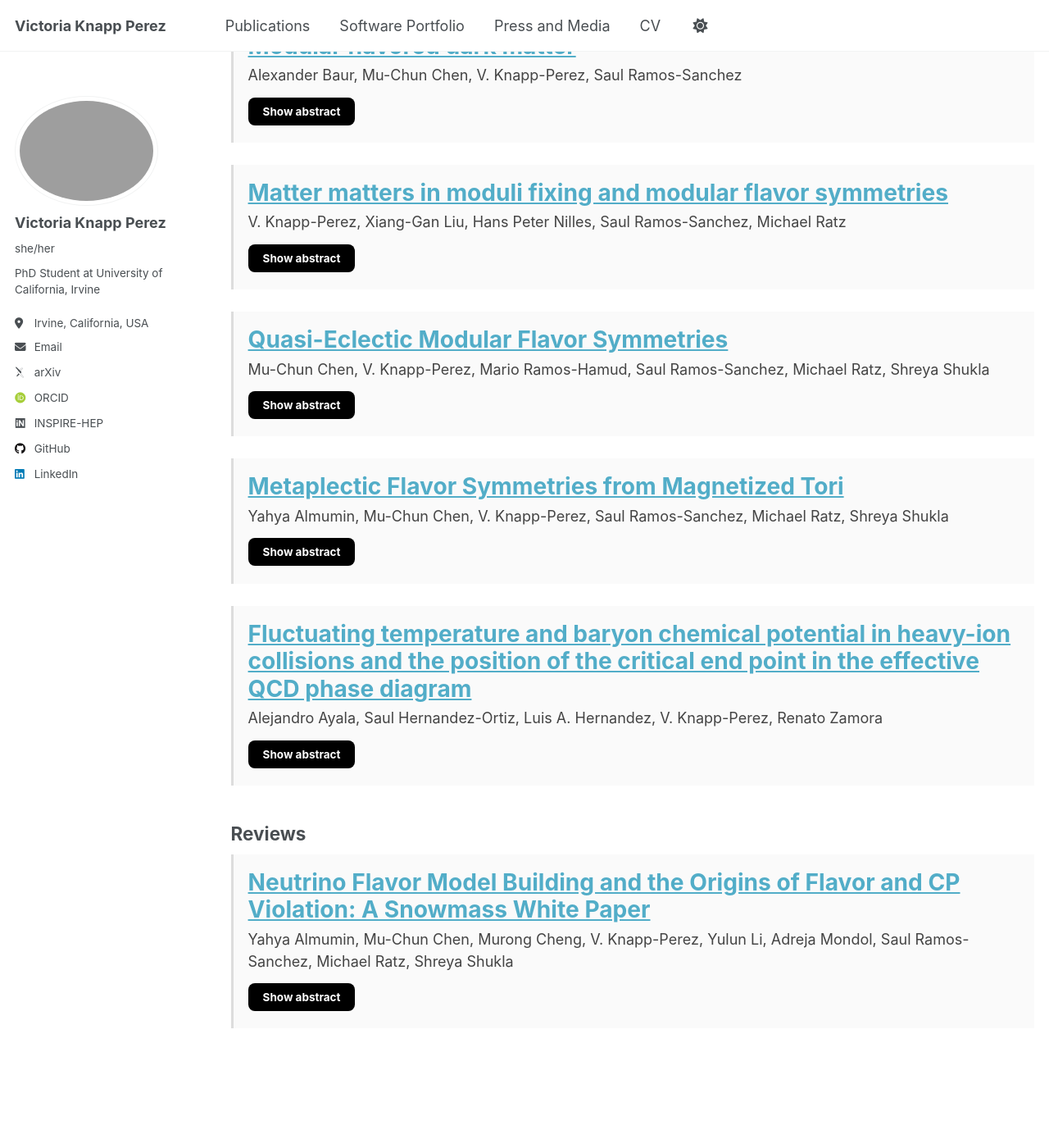
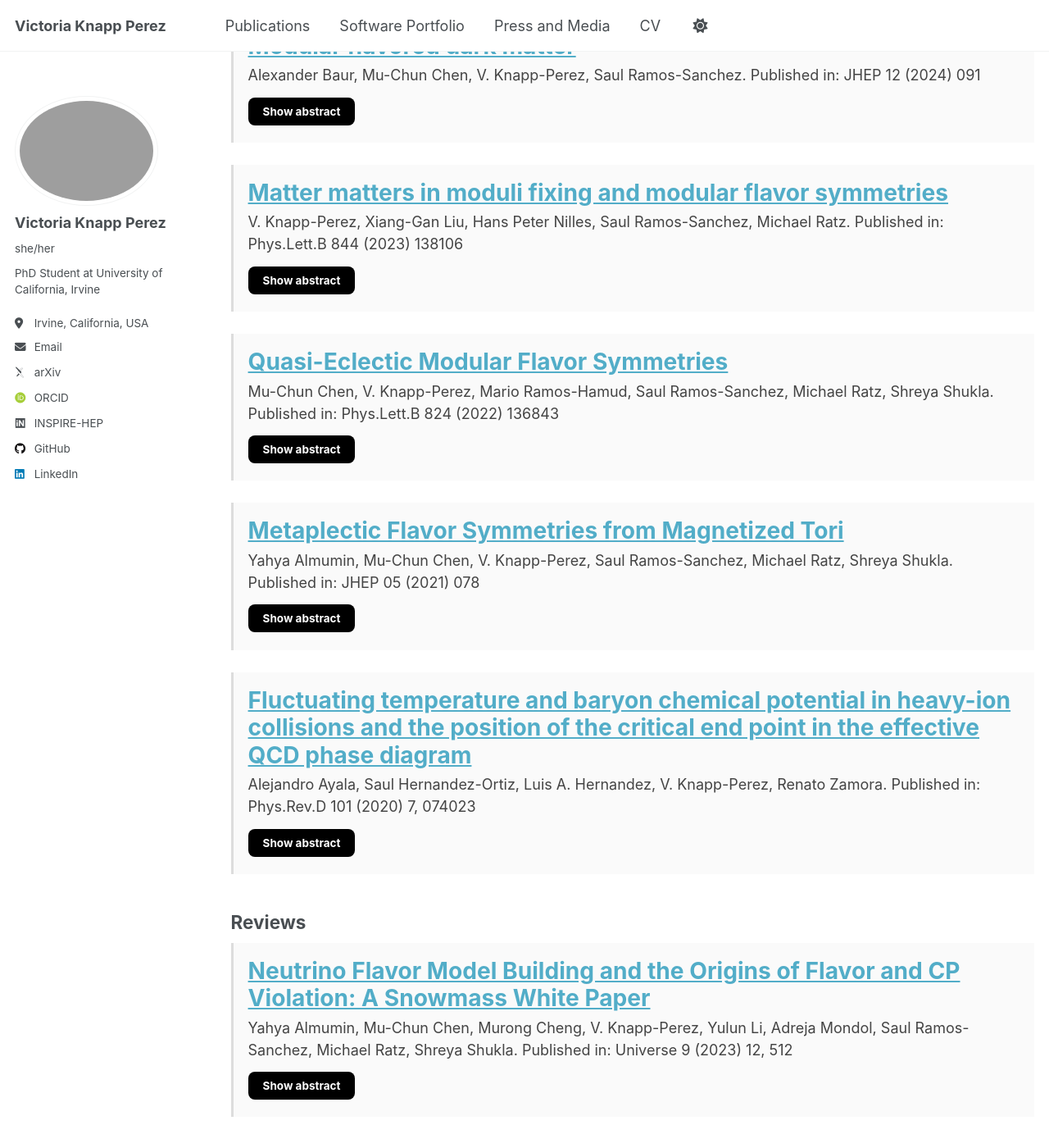
Before and after one commit to victoria-kp/victoria-kp.github.io, a Jekyll site: the page built from _pages/publications.html, in a window 1280 px wide and 1400 px high, scrolled down 809 px. Shown: the whole window at 82% size. Built offline with Jekyll 4.4.1, drawn with Linux system fonts in a browser that asks for light colours; some web fonts are replaced; a script that is not in the unit is left out; some of the changed text lies outside the part shown.

Commit message:
Update publications.html

```diff
--- a/_pages/publications.html
+++ b/_pages/publications.html
@@ -66,7 +66,7 @@ Particle physics theories, such as those which explain neutrino flavor mixing, a
     </a>
   </h1>
   <div class="authors" style="color:#444; margin-top:.25rem;">
-    Fei Huang, V. Knapp-Perez
+    Fei Huang, V. Knapp-Perez. Published in: JHEP 09 (2025) 072
   </div>
   <p style="margin:.75rem 0 0 0;">
     <button class="btn js-abstract-toggle"
@@ -97,7 +97,7 @@ Particle physics theories, such as those which explain neutrino flavor mixing, a
     </a>
   </h1>
   <div class="authors" style="color:#444; margin-top:.25rem;">
-    Alexander Baur, Mu-Chun Chen, V. Knapp-Perez, Saul Ramos-Sanchez
+    Alexander Baur, Mu-Chun Chen, V. Knapp-Perez, Saul Ramos-Sanchez. Published in: JHEP 12 (2024) 091
   </div>
   <p style="margin:.75rem 0 0 0;">
     <button class="btn js-abstract-toggle"
@@ -127,7 +127,7 @@ Particle physics theories, such as those which explain neutrino flavor mixing, a
     </a>
   </h1>
   <div class="authors" style="color:#444; margin-top:.25rem;">
-    V. Knapp-Perez, Xiang-Gan Liu, Hans Peter Nilles, Saul Ramos-Sanchez, Michael Ratz
+    V. Knapp-Perez, Xiang-Gan Liu, Hans Peter Nilles, Saul Ramos-Sanchez, Michael Ratz. Published in: Phys.Lett.B 844 (2023) 138106
   </div>
   <p style="margin:.75rem 0 0 0;">
     <button class="btn js-abstract-toggle"
@@ -154,7 +154,7 @@ Particle physics theories, such as those which explain neutrino flavor mixing, a
     </a>
   </h1>
   <div class="authors" style="color:#444; margin-top:.25rem;">
-    Mu-Chun Chen, V. Knapp-Perez, Mario Ramos-Hamud, Saul Ramos-Sanchez, Michael Ratz, Shreya Shukla
+    Mu-Chun Chen, V. Knapp-Perez, Mario Ramos-Hamud, Saul Ramos-Sanchez, Michael Ratz, Shreya Shukla. Published in: Phys.Lett.B 824 (2022) 136843
   </div>
   <p style="margin:.75rem 0 0 0;">
     <button class="btn js-abstract-toggle"
@@ -184,7 +184,7 @@ Particle physics theories, such as those which explain neutrino flavor mixing, a
     </a>
   </h1>
   <div class="authors" style="color:#444; margin-top:.25rem;">
-    Yahya Almumin, Mu-Chun Chen, V. Knapp-Perez, Saul Ramos-Sanchez, Michael Ratz, Shreya Shukla
+    Yahya Almumin, Mu-Chun Chen, V. Knapp-Perez, Saul Ramos-Sanchez, Michael Ratz, Shreya Shukla. Published in: JHEP 05 (2021) 078
   </div>
   <p style="margin:.75rem 0 0 0;">
     <button class="btn js-abstract-toggle"
@@ -215,7 +215,7 @@ Particle physics theories, such as those which explain neutrino flavor mixing, a
     </a>
   </h1>
   <div class="authors" style="color:#444; margin-top:.25rem;">
-    Alejandro Ayala, Saul Hernandez-Ortiz, Luis A. Hernandez, V. Knapp-Perez, Renato Zamora
+    Alejandro Ayala, Saul Hernandez-Ortiz, Luis A. Hernandez, V. Knapp-Perez, Renato Zamora. Published in: Phys.Rev.D 101 (2020) 7, 074023
   </div>
   <p style="margin:.75rem 0 0 0;">
     <button class="btn js-abstract-toggle"
@@ -268,7 +268,7 @@ Particle physics theories, such as those which explain neutrino flavor mixing, a
     </a>
   </h1>
   <div class="authors" style="color:#444; margin-top:.25rem;">
-    Yahya Almumin, Mu-Chun Chen, Murong Cheng, V. Knapp-Perez, Yulun Li, Adreja Mondol, Saul Ramos-Sanchez, Michael Ratz, Shreya Shukla
+    Yahya Almumin, Mu-Chun Chen, Murong Cheng, V. Knapp-Perez, Yulun Li, Adreja Mondol, Saul Ramos-Sanchez, Michael Ratz, Shreya Shukla. Published in: Universe 9 (2023) 12, 512
   </div>
   <p style="margin:.75rem 0 0 0;">
     <button class="btn js-abstract-toggle"
```
